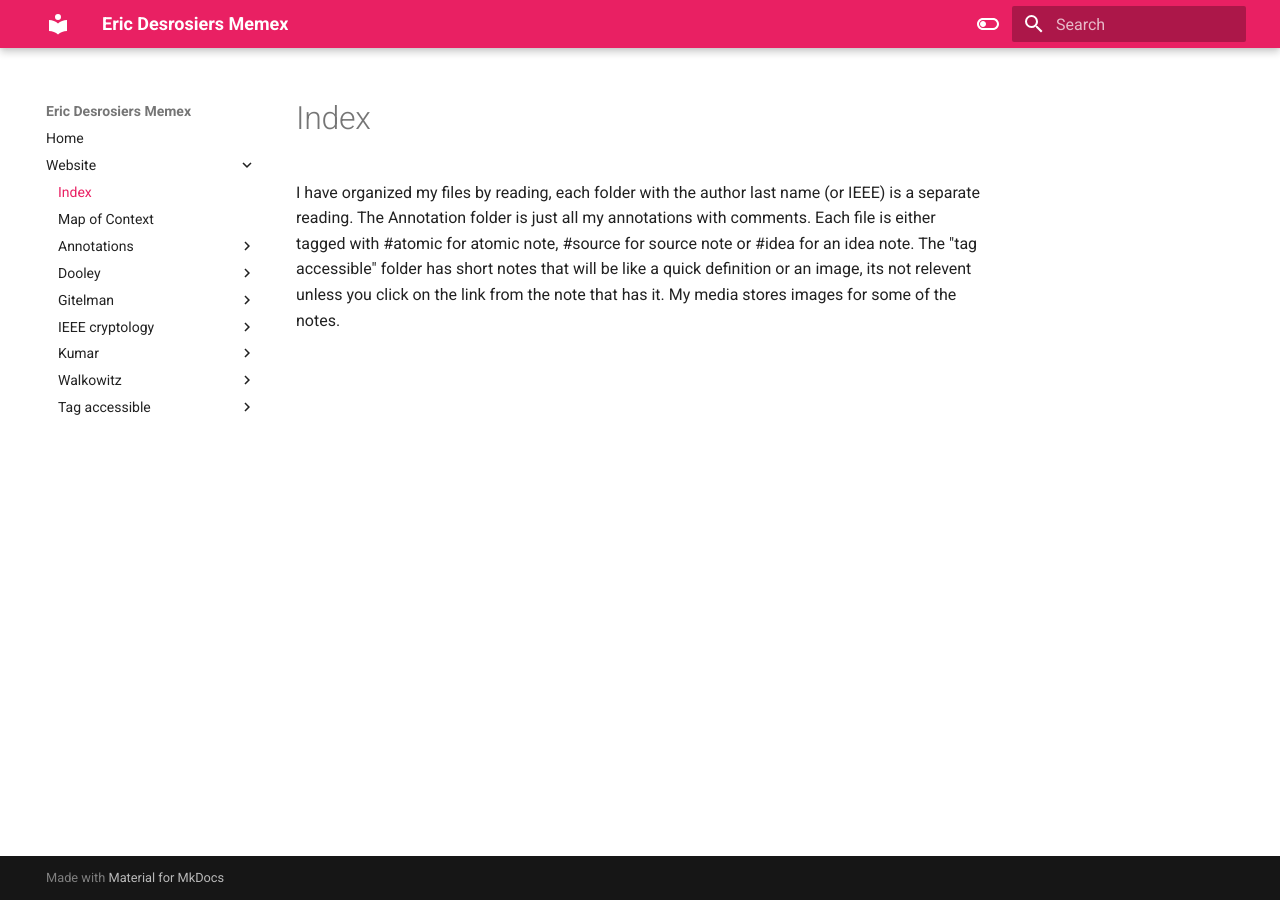
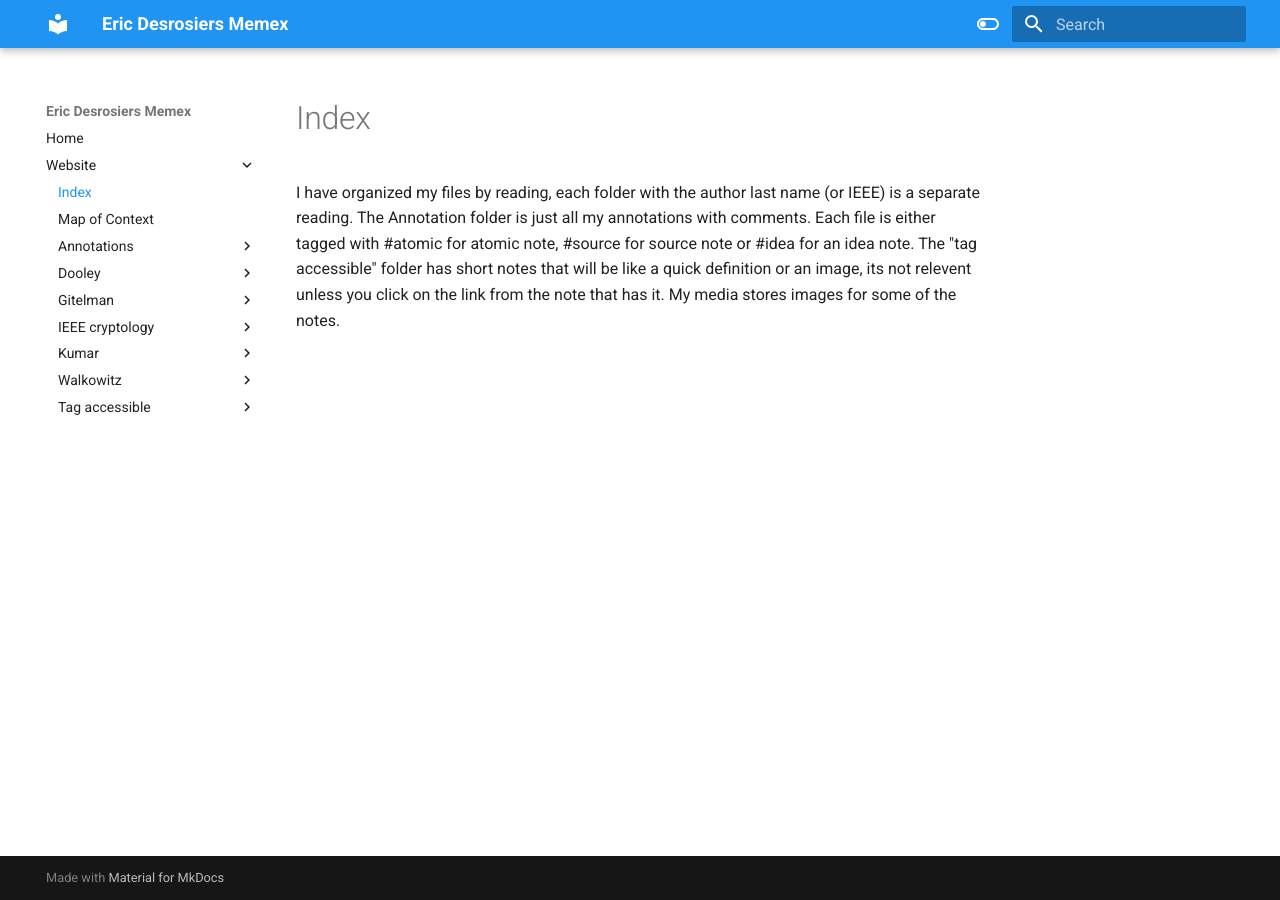
Before and after one commit to Glng3r/memex, an MkDocs documentation site: the page built from docs/website/index.md, in a window 1280 px wide. Built offline with MkDocs 1.6.1 and Material for MkDocs 9.7.7, drawn with Linux system fonts in a browser that asks for light colours.

Commit message:
Update mkdocs.yml

```diff
--- a/mkdocs.yml
+++ b/mkdocs.yml
@@ -7,8 +7,8 @@ theme:
     # Light mode
     - media: "(prefers-color-scheme: light)"
       scheme: default
-      primary: pink
-      accent: indigo
+      primary: blue
+      accent: green
       toggle:
         icon: material/toggle-switch-off-outline
         name: Switch to dark mode
```
